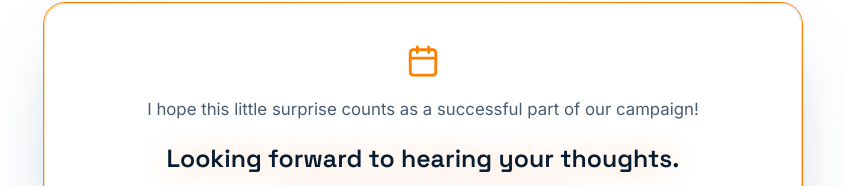
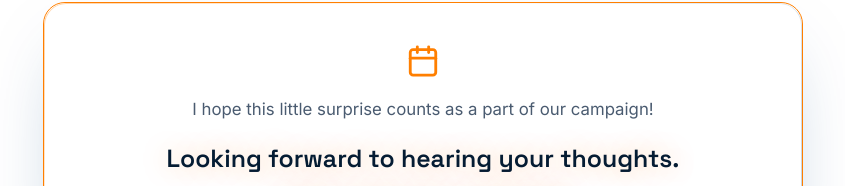
Before and after one commit to ashikmd7/awareness, a plain HTML site: page dan/index.html in a window 1280 px wide. Shown: the part 2286-2472 px from the top of the page, without its empty margins (217-1062 px from the left). Drawn offline with Linux system fonts and the light colour scheme.

Commit message:
Update index.html

```diff
--- a/dan/index.html
+++ b/dan/index.html
@@ -494,7 +494,7 @@ main{ position:relative; z-index:1; }
     <div class="section-inner">
       <div class="glass-card reveal closing-card">
         <svg class="board-icon icon"><use href="#icon-calendar"/></svg>
-        <p class="body-text">I hope this little surprise counts as a successful part of our campaign!</p>
+        <p class="body-text">I hope this little surprise counts as a part of our campaign!</p>
         <p class="glow-text">Looking forward to hearing your thoughts.<br>Let&rsquo;s meet at our board!</p>
       </div>
     </div>
```
